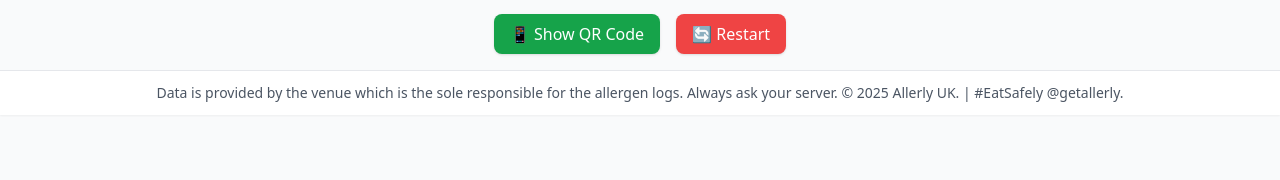
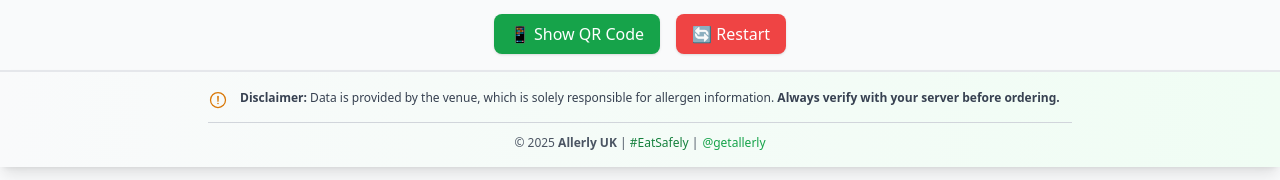
Before and after one commit to Sennar2/Allery-AllergenApp, a React (Create React App) app: page / in a window 1280 px wide. Both pictures are taken after a click on the button "Let's Go". Shown: the part 617-797 px from the top of the page. Built offline with nearby package versions, Linux system fonts and the light colour scheme; no server answers.

Commit message:
Update Footer.jsx

```diff
--- a/src/components/Footer.jsx
+++ b/src/components/Footer.jsx
@@ -1,11 +1,32 @@
 import React from "react";
+import { IoAlertCircleOutline } from "react-icons/io5";
 
 const Footer = () => {
   return (
-    <footer className="sticky bottom-0 w-full bg-white border-t border-gray-200 py-3 text-center text-sm text-gray-600 shadow-sm z-10">
-      <p>
-      Data is provided by the venue which is the sole responsible for the allergen logs. Always ask your server.
-      © 2025 Allerly UK. | #EatSafely @getallerly. </p>
+    <footer className="sticky bottom-0 w-full bg-gradient-to-r from-gray-50 to-green-50 border-t-2 border-gray-200 py-4 shadow-lg z-10">
+      <div className="max-w-4xl mx-auto px-4">
+        <div className="flex items-start gap-3 mb-3">
+          <IoAlertCircleOutline className="text-amber-600 text-xl flex-shrink-0 mt-0.5" />
+          <p className="text-xs text-gray-700 leading-relaxed">
+            <span className="font-semibold">Disclaimer:</span> Data is provided by the venue, which is solely responsible for allergen information.
+            <span className="font-semibold"> Always verify with your server before ordering.</span>
+          </p>
+        </div>
+        <div className="text-center border-t border-gray-300 pt-3">
+          <p className="text-xs text-gray-600">
+            © 2025 <span className="font-semibold">Allerly UK</span> |
+            <span className="text-green-700 font-medium"> #EatSafely</span> |
+            <a
+              href="https://twitter.com/getallerly"
+              target="_blank"
+              rel="noopener noreferrer"
+              className="text-green-600 hover:text-green-700 hover:underline ml-1"
+            >
+              @getallerly
+            </a>
+          </p>
+        </div>
+      </div>
     </footer>
   );
 };
```
